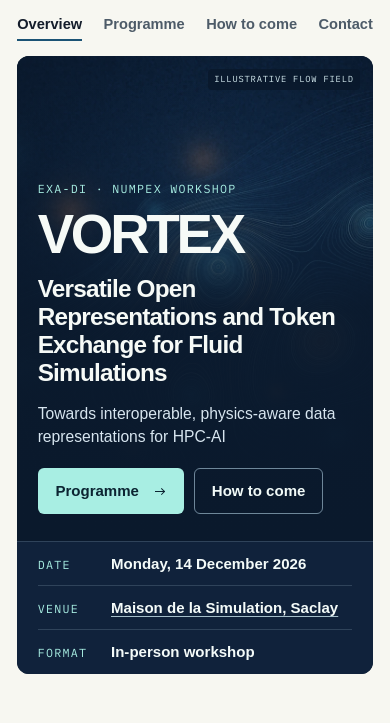
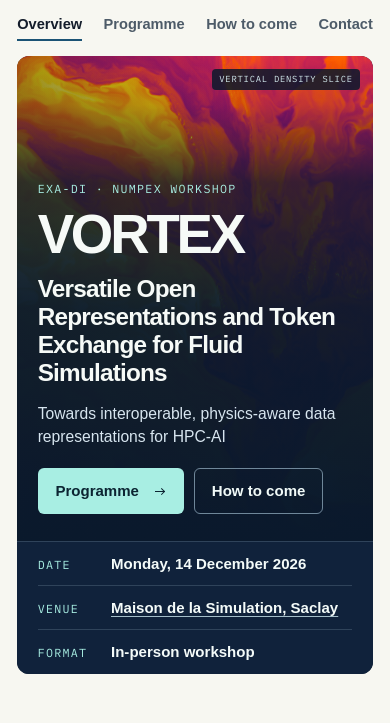
Before and after one commit to Maison-de-la-Simulation/vortex, an Astro site: page / in a window 390 px wide. Shown: the part 51-774 px from the top of the page. Built offline with nearby package versions, Linux system fonts and the light colour scheme; Astro itself is replaced by a stand-in of ours.

```diff
--- a/src/components/PageHero.astro
+++ b/src/components/PageHero.astro
@@ -9,7 +9,7 @@ interface Props {
 const { title, subtitle } = Astro.props
 ---
 <section class="page-hero frame-width" aria-labelledby="page-title">
-  <img class="page-hero-image" src={sitePath('images/vortex-flow.webp')} alt="" width="1280" height="1040" />
+  <img class="page-hero-image" src={sitePath('images/vortex-density.webp')} alt="" width="940" height="790" />
   <div class="page-hero-content">
     <p class="eyebrow"><time datetime={workshop.dateISO}>{workshop.date}</time> / Saclay</p>
     <h1 id="page-title">{title}</h1>
--- a/src/layouts/SiteLayout.astro
+++ b/src/layouts/SiteLayout.astro
@@ -14,7 +14,7 @@ interface Props {
 const { page, title, description = workshop.subtitle } = Astro.props
 const pageTitle = title ? `${title} | ${workshop.name}` : workshop.name
 const canonical = Astro.site && new URL(Astro.url.pathname, Astro.site)
-const cover = Astro.site && new URL(sitePath('images/vortex-flow.webp'), Astro.site)
+const cover = Astro.site && new URL(sitePath('images/vortex-density.webp'), Astro.site)
 const navigation = [
   { page: 'overview', href: sitePath(), title: 'Overview' },
   { page: 'programme', href: sitePath('programme/'), title: 'Programme' },
--- a/src/pages/index.astro
+++ b/src/pages/index.astro
@@ -6,8 +6,8 @@ import { links, sitePath, topics, workshop } from '../data/workshop'
   <section class="hero frame-width" aria-labelledby="workshop-title">
     <div class="hero-main">
       <div class="hero-art">
-        <img src={sitePath('images/vortex-flow.webp')} alt="" width="1280" height="1040" fetchpriority="high" />
-        <span class="image-caption">Illustrative flow field</span>
+        <img src={sitePath('images/vortex-density.webp')} alt="" width="940" height="790" fetchpriority="high" />
+        <span class="image-caption">Vertical density slice</span>
       </div>
       <div class="hero-content">
         <p class="eyebrow">
--- a/src/styles/global.css
+++ b/src/styles/global.css
@@ -177,15 +177,15 @@ h3 {
   width: 100%;
   height: 100%;
   object-fit: cover;
-  object-position: 60% 52%;
+  object-position: 68% 61%;
 }
 
 .hero-art::after {
   position: absolute;
   inset: 0;
   background:
-    linear-gradient(90deg, var(--navy) 0%, #0a192ce8 10%, #0a192c52 36%, transparent 63%),
-    linear-gradient(0deg, #0a192cf0, transparent 23%);
+    linear-gradient(90deg, var(--navy) 0%, #0a192cf5 13%, #0a192cda 25%, #0a192c58 50%, transparent 76%),
+    linear-gradient(0deg, #0a192cee, transparent 24%);
   content: '';
 }
 
@@ -194,6 +194,9 @@ h3 {
   z-index: 1;
   right: clamp(18px, 3vw, 40px);
   bottom: 17px;
+  padding: 3px 7px;
+  border-radius: 4px;
+  background: #0a192cd9;
   color: #d1e7ec;
   font-family: var(--mono);
   font-size: 0.64rem;
@@ -535,14 +538,14 @@ h3 {
   width: 67%;
   height: 100%;
   object-fit: cover;
-  object-position: 57% 46%;
+  object-position: 66% 63%;
 }
 
 .page-hero::after {
   position: absolute;
   z-index: -1;
   inset: 0;
-  background: linear-gradient(90deg, var(--navy) 27%, #0a192cd9 47%, #0a192c38 83%);
+  background: linear-gradient(90deg, var(--navy) 31%, #0a192cec 47%, #0a192c75 70%, #0a192c1a);
   content: '';
 }
 
@@ -703,20 +706,17 @@ h3 {
   }
 
   .hero-art img {
-    object-position: 58% 22%;
+    object-position: 73% 52%;
   }
 
   .hero-art::after {
     background:
-      linear-gradient(180deg, transparent 3%, #0a192c3d 23%, #0a192cea 52%, var(--navy) 100%),
-      linear-gradient(90deg, #0a192c83, transparent 65%);
+      linear-gradient(180deg, transparent, #0a192c2b 10%, #0a192cc7 26%, #0a192cf2 52%, var(--navy)),
+      linear-gradient(90deg, #0a192c55, transparent 65%);
   }
 
   .image-caption {
     inset: 13px 13px auto auto;
-    padding: 3px 6px;
-    border-radius: 4px;
-    background: #0a192ce0;
     font-size: 0.55rem;
   }
 
@@ -781,7 +781,7 @@ h3 {
   }
 
   .page-hero::after {
-    background: linear-gradient(90deg, var(--navy), #0a192cba 40%, #0a192c48);
+    background: linear-gradient(90deg, var(--navy), #0a192ce6 40%, #0a192c90 76%, #0a192c75);
   }
 
   .footer-inner {
```
Also changed, not shown: .github/workflows/pages.yml (added), README.md, public/images/vortex-density.webp (added), public/images/vortex-flow.webp (deleted).
